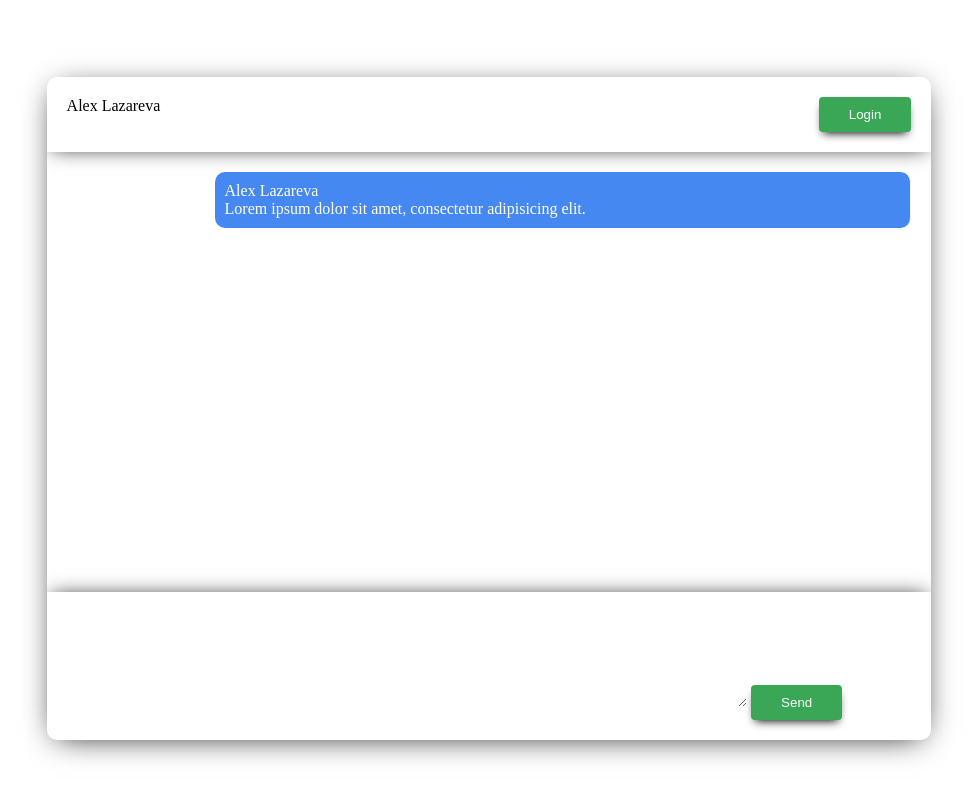
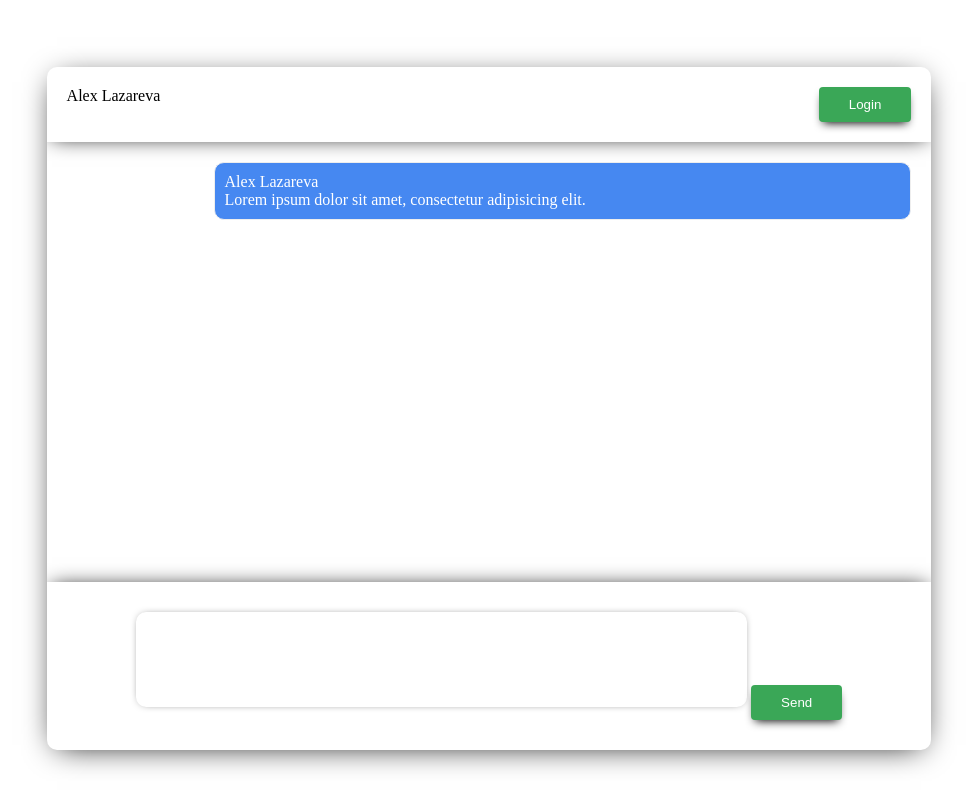
Before and after one commit to AlexLazareva/cbsChat, a website: page public/index.html in a window 1280 px wide. Shown: the whole page, without its empty margins (151-1128 px from the left). Drawn offline with nearby package versions, Linux system fonts and the light colour scheme; files that its build step writes are made by us from their sources.

Commit message:
созданы контроллеры и сервисы чата

```diff
--- /dev/null
+++ b/app/js/services/chat.service.js
@@ -0,0 +1,6 @@
+function chatService() {
+
+}
+
+angular.module('cbsChat')
+.factory('ChatService', [chatService])
--- a/app/sass/main.sass
+++ b/app/sass/main.sass
@@ -20,7 +20,8 @@
 .chat-footer
 	text-align: center
 	padding: 20px
-	box-shadow: 0 0px 20px -5px #000
+	box-shadow: 0 0 20px -5px #000
+	position: relative
 
 .chat-header__author
 	font-weight: 700
@@ -41,7 +42,7 @@
 	border-radius: 10px
 	padding: 10px
 	margin-bottom: 10px
-	border-right: 1px solid #eee
+	border: 1px solid #eee
 	width: 80%
 	float: left
 
@@ -51,9 +52,12 @@
 	background-color: $mainColor
 
 .chat-footer
+	padding: 30px 20px
 	textarea
 		width: 70%
 		padding: 10px
 		border: none
 		border-radius: 10px
+		box-shadow: 0 0 10px -5px #000
 		outline: none
+		resize: none
--- a/bower.json
+++ b/bower.json
@@ -16,6 +16,7 @@
   ],
   "dependencies": {
     "angular": "^1.5.8",
-    "firebase": "^3.5.3"
+    "firebase": "^3.5.3",
+    "angularfire": "^2.1.0"
   }
 }
```
Also changed, not shown: app/index.html (+2 -0 lines), app/libs/angularfire/bower.json (added, +31 -0 lines), app/css/main.css, app/libs/angularfire/.bower.json (added), app/libs/angularfire/README.md (added), app/libs/angularfire/dist/angularfire.js (added), app/libs/angularfire/dist/angularfire.min.js (added), 1 other file.
